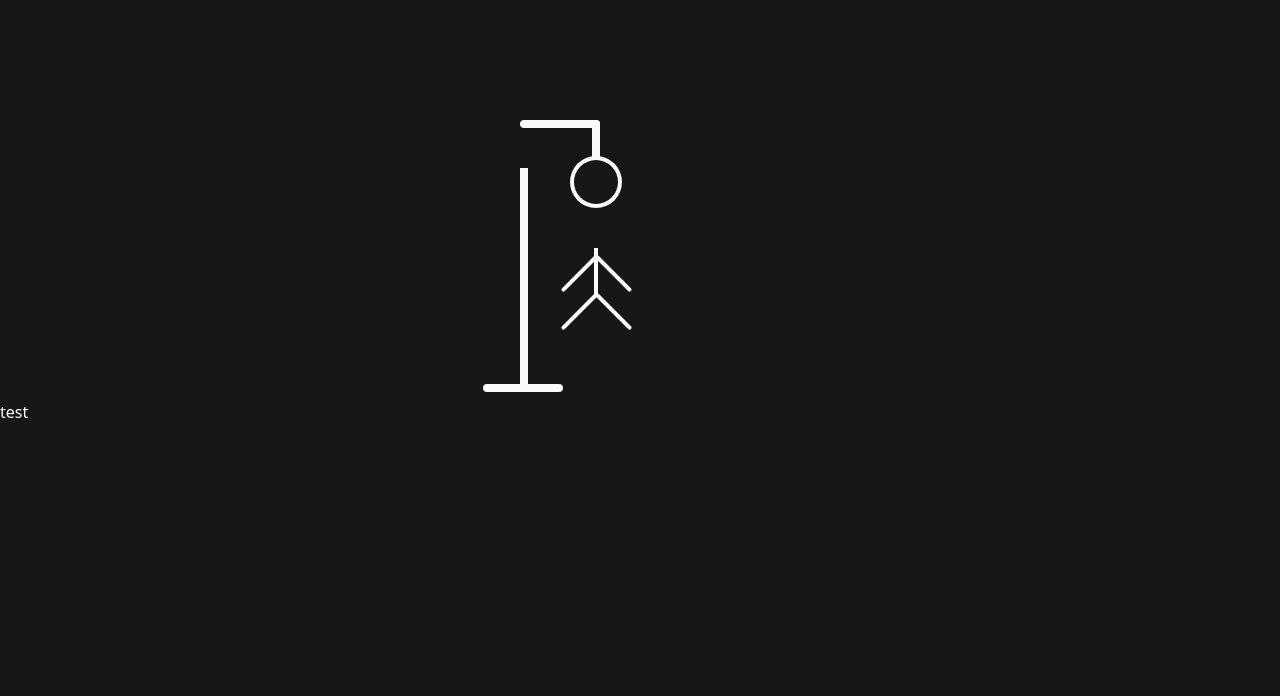
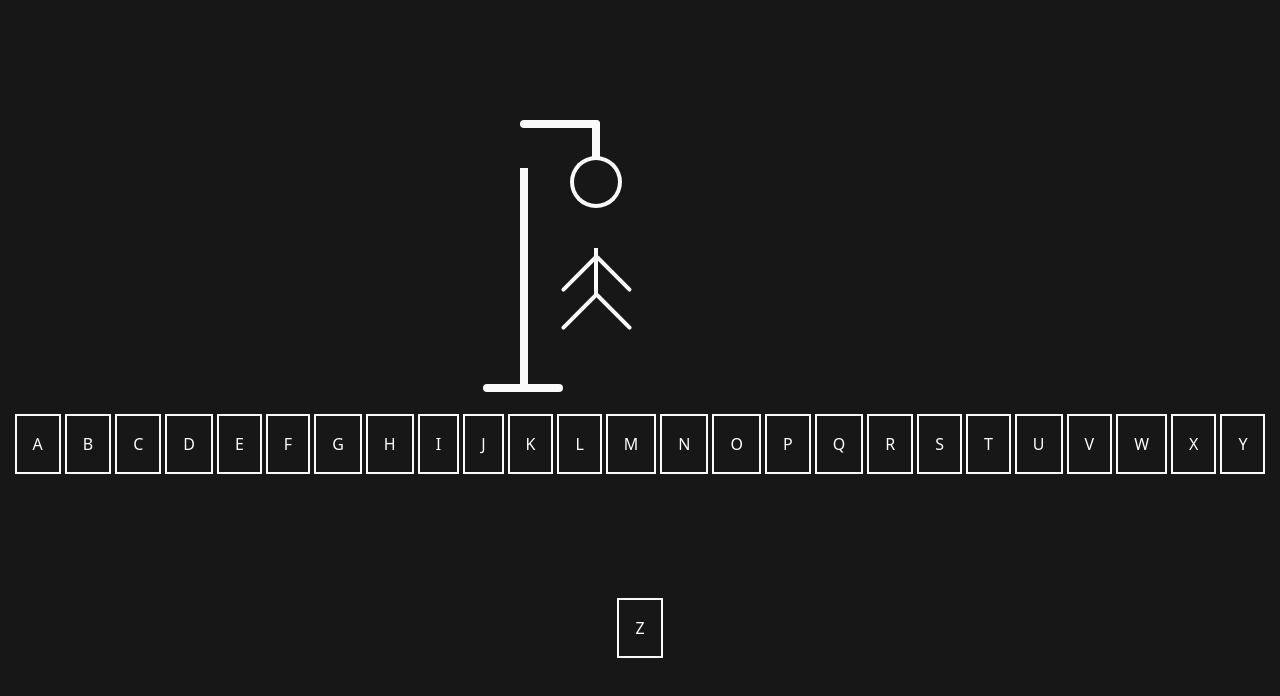
Before and after one commit to eric-k-chu/react-exercises, a React (Vite) app: page / in a window 1280 px wide. Shown: the top 696 px of the page. Built offline with nearby package versions, Linux system fonts and the light colour scheme.

Commit message:
WIP words

```diff
--- a/src/components/hangman/Words.tsx
+++ b/src/components/hangman/Words.tsx
@@ -1,7 +1,13 @@
+const letters = "abcdefghijklmnopqrstuvwxyz".split("");
+
 export function Words() {
   return (
-    <section className="w-full basis-1/2">
-      <h1>test</h1>
+    <section className="mx-auto flex w-full max-w-7xl basis-1/2 flex-wrap items-start justify-center gap-x-2 p-4">
+      {letters.map((n) => (
+        <button className="p-4 capitalize ring-2 ring-neutral-50" key={n}>
+          {n}
+        </button>
+      ))}
     </section>
   );
 }
```
